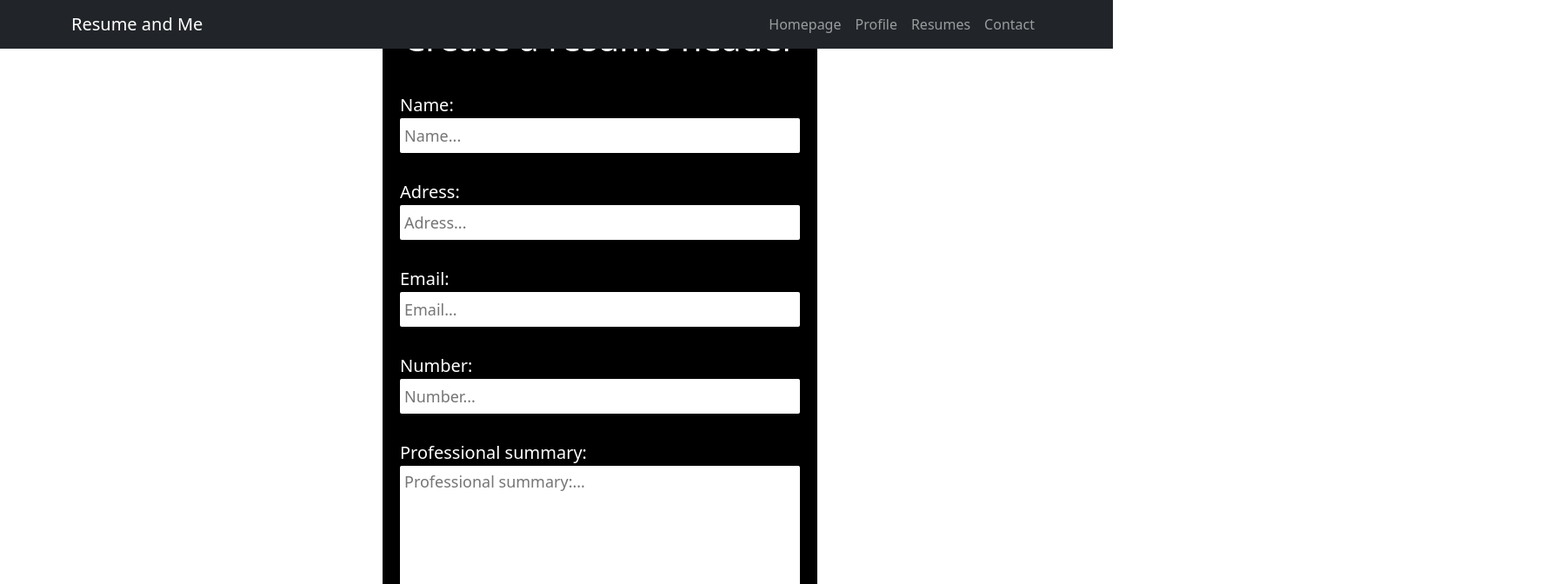
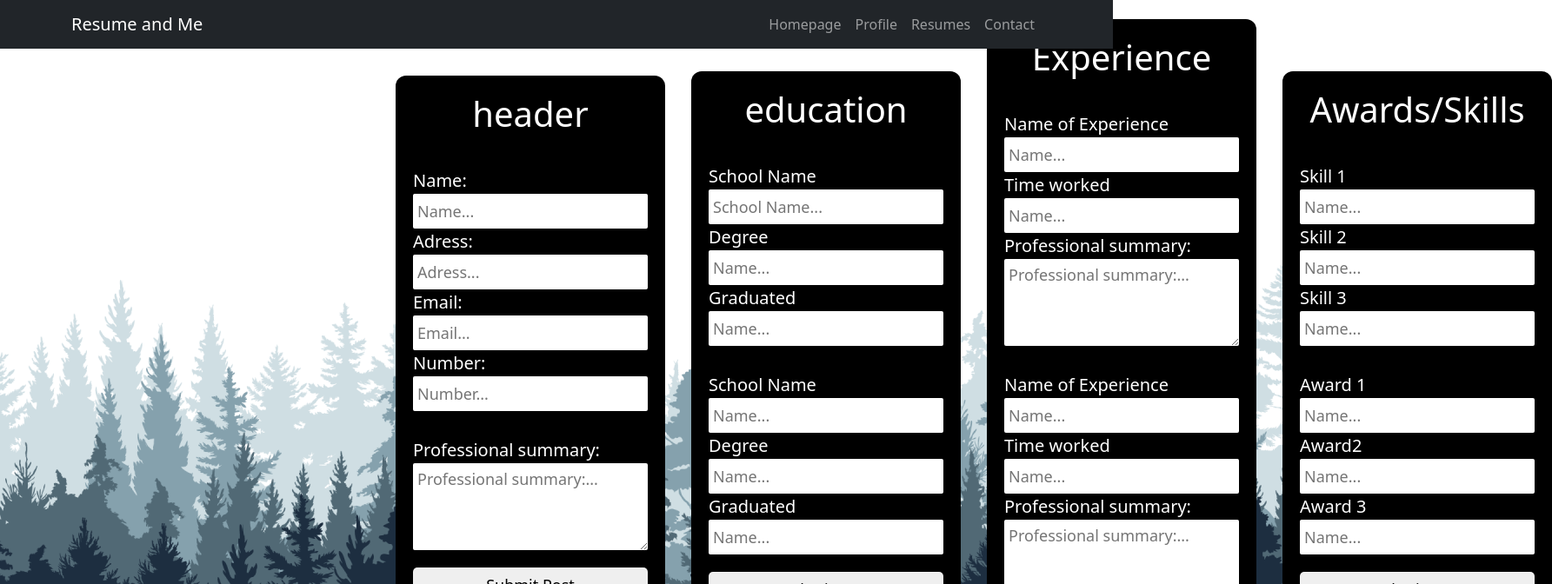
Before and after one commit to sdjkafkasdfhksjadf/resume-and-me, a React (Create React App) app: page /resumebuilder in a window 1280 px wide. Shown: the top 672 px of the page at 87% size, 1785 px wide, since content can reach past the window. Built offline with nearby package versions, Linux system fonts and the light colour scheme; no server answers; sample sign-in values are in the browser's storage.

Commit message:
full form with questions for basic resume, displays full resume, all of backend connected for new data

```diff
--- a/src/components/Contact.js
+++ b/src/components/Contact.js
@@ -1,60 +1,47 @@
-import React from 'react'
-import { Outlet, useNavigate } from 'react-router-dom'
+import React, { useState } from "react";
+import "../components/Contact.css"
 
+const FORM_ENDPOINT = "https://public.herotofu.com/v1/7bd34b40-1779-11ed-98e8-53e0970ab51c"; // TODO - fill on the later step
 
+const ContactForm = () => {
+  const [submitted, setSubmitted] = useState(false);
+  const handleSubmit = () => {
+    setTimeout(() => {
+      setSubmitted(true);
+    }, 100);
+  };
 
-class Contact extends React.Component {
-
-  constructor(props) {
-    super(props);
-    this.state = {
-      name: '',
-      email: '',
-      message: ''
-    }
-
-
-
-
-  }
-
-  render() {
-    return(
-      <div className="Contact">
-        <form id="contact-form" onSubmit={this.handleSubmit.bind(this)} method="POST">
-          <div className="form-group">
-            <label htmlFor="name">Name</label>
-            <input type="text" className="form-control" value={this.state.name} onChange={this.onNameChange.bind(this)} />
-          </div>
-          <div className="form-group">
-            <label htmlFor="exampleInputEmail1">Email address</label>
-            <input type="email" className="form-control" aria-describedby="emailHelp" value={this.state.email} onChange={this.onEmailChange.bind(this)} />
-          </div>
-          <div className="form-group">
-            <label htmlFor="message">Message</label>
-            <textarea className="form-control" rows="5" value={this.state.message} onChange={this.onMessageChange.bind(this)} />
-          </div>
-          <button type="submit" className="btn btn-primary">Submit</button>
-        </form>
-      </div>
+  if (submitted) {
+    return (
+      <>
+        <h2>Thank you!</h2>
+        <div>We'll be in touch soon.</div>
+      </>
     );
   }
 
-  onNameChange(event) {
-    this.setState({name: event.target.value})
-  }
+  return (
+    <form id = "cform"
+      action={FORM_ENDPOINT}
+      onSubmit={handleSubmit}
+      method="POST"
+      target="_blank"
+    >
+      <h1>Contact form</h1>
+      <div class = "cname">
+        <input type="text" placeholder="Your name" name="name" size = "43" required />
+      </div>
+      <div class = "cemail">
+        <input type="email" placeholder="Email" name="email" size = "43" required />
+      </div>
+      <div class = "cthemessage">
+        <textarea id = "cmessage" placeholder="Your message" name="message" column = "30" required />
+      </div>
+      <div>
+        <button id = "cbutton" type="submit"> Send a message </button>
+      </div>
+    </form>
+  );
+};
 
-  onEmailChange(event) {
-    this.setState({email: event.target.value})
-  }
-
-  onMessageChange(event) {
-    this.setState({message: event.target.value})
-  }
-
-  handleSubmit(event) {
-
-  }
-}
-
-export default Contact;
+export default ContactForm;
--- a/src/components/ResumeBuilder.js
+++ b/src/components/ResumeBuilder.js
@@ -13,6 +13,29 @@ function CreatePost() {
   const [email, setEmail] = useState("");
 
 
+  const [schoolName1, setSchoolName1] = useState("");
+  const [degree1, setDegree1] = useState("");
+  const [graduated1, setGraduated1] = useState("");
+  const [schoolName2, setSchoolName2] = useState("");
+  const [degree2, setDegree2] = useState("");
+  const [graduated2, setGraduated2] = useState("");
+
+  const [experience1, setExperience1] = useState("");
+  const [timeWorked1, setTimeWorked1] = useState("");
+  const [description1, setDescription1] = useState("");
+  const [experience2, setExperience2] = useState("");
+  const [timeWorked2, setTimeWorked2] = useState("");
+  const [description2, setDescription2] = useState("");
+
+
+  const [skil1, setSkill1] = useState("");
+  const [skil2, setSkill2] = useState("");
+  const [skil3, setSkill3] = useState("");
+  const [award1, setAward1] = useState("");
+  const [award2, setAward2] = useState("");
+  const [award3, setAward3] = useState("");
+
+
 
   const postsCollectionRef = collection(db, "ResumeHeaderInfo");
   let navigate = useNavigate();
@@ -24,6 +47,24 @@ function CreatePost() {
       email,
       number,
       proSumm,
+      schoolName1,
+      degree1,
+      graduated1,
+      schoolName2,
+      degree2,
+      graduated2,
+      experience1,
+      timeWorked1,
+      description1,
+      experience2,
+      timeWorked2,
+      description2,
+      skil1,
+      skil2,
+      skil3,
+      award1,
+      award2,
+      award3,
       author: { id: auth.currentUser.uid }
     });
     navigate("/ResumeDisplay");
@@ -36,7 +77,7 @@ function CreatePost() {
 
     <div className="resumeBuildPage">
       <div className="resumeBuildContainer">
-        <h1>Create a resume header</h1>
+        <h1>  header</h1>
 
         <div className="question">
           <label> Name:</label>
@@ -46,9 +87,6 @@ function CreatePost() {
                setName(event.target.value);
              }}
           />
-        </div>
-
-        <div className="question">
           <label> Adress:</label>
           <input
              placeholder="Adress..."
@@ -56,9 +94,6 @@ function CreatePost() {
                setAdress(event.target.value);
              }}
           />
-        </div>
-
-        <div className="question">
           <label> Email:</label>
           <input
              placeholder="Email..."
@@ -66,9 +101,6 @@ function CreatePost() {
                setEmail(event.target.value);
              }}
           />
-        </div>
-
-        <div className="question">
           <label> Number:</label>
           <input
              placeholder="Number..."
@@ -77,6 +109,7 @@ function CreatePost() {
              }}
           />
         </div>
+
 
         <div className="question">
           <label> Professional summary:</label>
@@ -91,60 +124,171 @@ function CreatePost() {
 
       </div>
       <div className="resumeBuildContainer">
-        <h1>Create a resume header</h1>
+        <h1> education</h1>
 
         <div className="question">
-          <label> Name:</label>
+          <label> School Name</label>
+          <input
+             placeholder="School Name..."
+             onChange={(event) => {
+               setSchoolName1(event.target.value);
+             }}
+          />
+          <label> Degree</label>
           <input
              placeholder="Name..."
              onChange={(event) => {
-               setName(event.target.value);
+               setDegree1(event.target.value);
+             }}
+          />
+          <label> Graduated</label>
+          <input
+             placeholder="Name..."
+             onChange={(event) => {
+               setGraduated1(event.target.value);
              }}
           />
         </div>
 
         <div className="question">
-          <label> Adress:</label>
+          <label> School Name</label>
           <input
-             placeholder="Adress..."
+             placeholder="Name..."
              onChange={(event) => {
-               setAdress(event.target.value);
+               setSchoolName2(event.target.value);
+             }}
+          />
+          <label> Degree</label>
+          <input
+             placeholder="Name..."
+             onChange={(event) => {
+               setDegree2(event.target.value);
+             }}
+          />
+          <label> Graduated</label>
+          <input
+             placeholder="Name..."
+             onChange={(event) => {
+               setGraduated2(event.target.value);
+             }}
+          />
+        </div>
+
+        <button onClick={createPost}> Submit Post</button>
+
+      </div>
+      <div className="resumeBuildContainer">
+        <h1> Experience</h1>
+
+        <div className="question">
+          <label> Name of Experience</label>
+          <input
+             placeholder="Name..."
+             onChange={(event) => {
+               setExperience1(event.target.value);
+             }}
+          />
+          <label> Time worked</label>
+          <input
+             placeholder="Name..."
+             onChange={(event) => {
+               setTimeWorked1(event.target.value);
+             }}
+          />
+          <label> Professional summary:</label>
+          <textarea
+            placeholder="Professional summary:..."
+            onChange={(event) => {
+              setDescription1(event.target.value);
             }}
           />
         </div>
 
         <div className="question">
-          <label> Email:</label>
+          <label> Name of Experience</label>
           <input
-             placeholder="Email..."
+             placeholder="Name..."
              onChange={(event) => {
-               setEmail(event.target.value);
+               setExperience2(event.target.value);
+             }}
+          />
+          <label> Time worked</label>
+          <input
+             placeholder="Name..."
+             onChange={(event) => {
+               setTimeWorked2(event.target.value);
+             }}
+          />
+          <label> Professional summary:</label>
+          <textarea
+            placeholder="Professional summary:..."
+            onChange={(event) => {
+              setDescription2(event.target.value);
+            }}
+          />
+        </div>
+
+        <button onClick={createPost}> Submit Post</button>
+
+      </div>
+
+      <div className="resumeBuildContainer">
+        <h1>Awards/Skills</h1>
+
+        <div className="question">
+          <label> Skill 1</label>
+          <input
+             placeholder="Name..."
+             onChange={(event) => {
+               setSkill1(event.target.value);
+             }}
+          />
+          <label> Skill 2</label>
+          <input
+             placeholder="Name..."
+             onChange={(event) => {
+               setSkill2(event.target.value);
+             }}
+          />
+          <label> Skill 3</label>
+          <input
+             placeholder="Name..."
+             onChange={(event) => {
+               setSkill3(event.target.value);
              }}
           />
         </div>
 
         <div className="question">
-          <label> Number:</label>
+          <label> Award 1</label>
           <input
-             placeholder="Number..."
+             placeholder="Name..."
              onChange={(event) => {
-               setNumber(event.target.value);
+               setAward1(event.target.value);
+             }}
+          />
+          <label> Award2</label>
+          <input
+             placeholder="Name..."
+             onChange={(event) => {
+               setAward2(event.target.value);
+             }}
+          />
+          <label> Award 3</label>
+          <input
+             placeholder="Name..."
+             onChange={(event) => {
+               setAward3(event.target.value);
              }}
           />
         </div>
 
-        <div className="question">
-          <label> Professional summary:</label>
-          <textarea
-            placeholder="Professional summary:..."
-            onChange={(event) => {
-              setProSumm(event.target.value);
-            }}
-          />
-        </div>
         <button onClick={createPost}> Submit Post</button>
 
       </div>
+
+
+
 
 
 
--- a/src/components/ResumeDisplay.js
+++ b/src/components/ResumeDisplay.js
@@ -55,6 +55,37 @@ function ResumeDisplay({ isAuth }) {
               </div>
               <h1 className="proSum">Professional summary </h1>
               <div className="proSumTextContainer"> {ResumeHeaderInfo.proSumm} </div>
+              <h1 >Education </h1>
+              <div>{ResumeHeaderInfo.schoolName1} </div>
+
+              <div>{ResumeHeaderInfo.degree1}</div>
+              <div>{ResumeHeaderInfo.graduated1}</div>
+              <h1 >Experience </h1>
+              <div className="proSum">
+                <div>{ResumeHeaderInfo.experience1} </div>
+                <div>{ResumeHeaderInfo.timeWorked1}</div>
+                <div>{ResumeHeaderInfo.description1}</div>
+              </div>
+
+              <div className="proSum">
+                <div>{ResumeHeaderInfo.experience2} </div>
+                <div>{ResumeHeaderInfo.timeWorked2}</div>
+                <div>{ResumeHeaderInfo.description2}</div>
+              </div>
+              <h1 >Attributes</h1>
+
+              <div className="proSum">
+                <div>{ResumeHeaderInfo.skil1} </div>
+                <div>{ResumeHeaderInfo.skil2}</div>
+                <div>{ResumeHeaderInfo.skil3}</div>
+              </div>
+
+              <h1 >Attributes</h1>
+              <div>{ResumeHeaderInfo.award1} {" --- "}{ResumeHeaderInfo.award2}{" --- "}{ResumeHeaderInfo.award3}</div>
+
+
+
+
             </div>
           );
         }
--- a/src/components/app.css
+++ b/src/components/app.css
@@ -1,7 +1,7 @@
 .resumeBuildPage {
     width: 100%;
     height: calc(100vh - 80px);
-    display: inline-table;
+    display: flex;
     place-items: center;
   }
 
@@ -14,6 +14,8 @@
     color: white;
     display: flex;
     flex-direction: column;
+    margin-left: 15px;
+    margin-right: 15px;
   }
 
   .resumeBuildContainer h1 {
@@ -41,7 +43,7 @@
     height: 40px;
   }
   .question textarea {
-    height: 150px;
+    height: 100px;
   }
 
   .resumeBuildContainer button {
@@ -69,7 +71,7 @@
   .DisplayResumePage .resume {
     width: 600px;
     height: auto;
-    max-height: 600px;
+
     background-color: white;
     box-shadow: rgba(0, 0, 0, 0.24) 0px 3px 8px;
     margin: 20px;
@@ -119,6 +121,8 @@
     width: 100%;
     overflow: hidden;
     overflow-y: auto;
+    border-bottom: 2px  solid black;
+
 
   }
 
```
Also changed, not shown: src/components/Contact.css (+14 -0 lines). Lines whose indentation alone changed are shown as unchanged.
